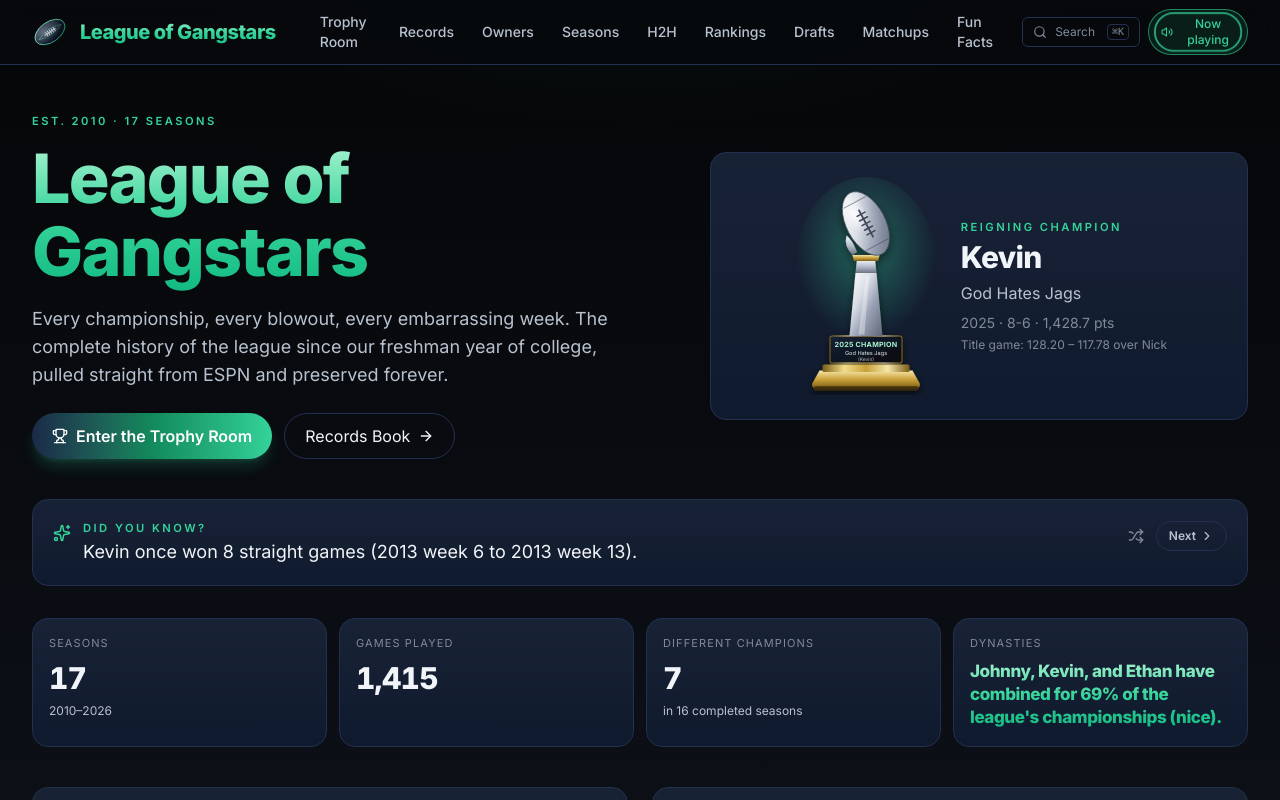
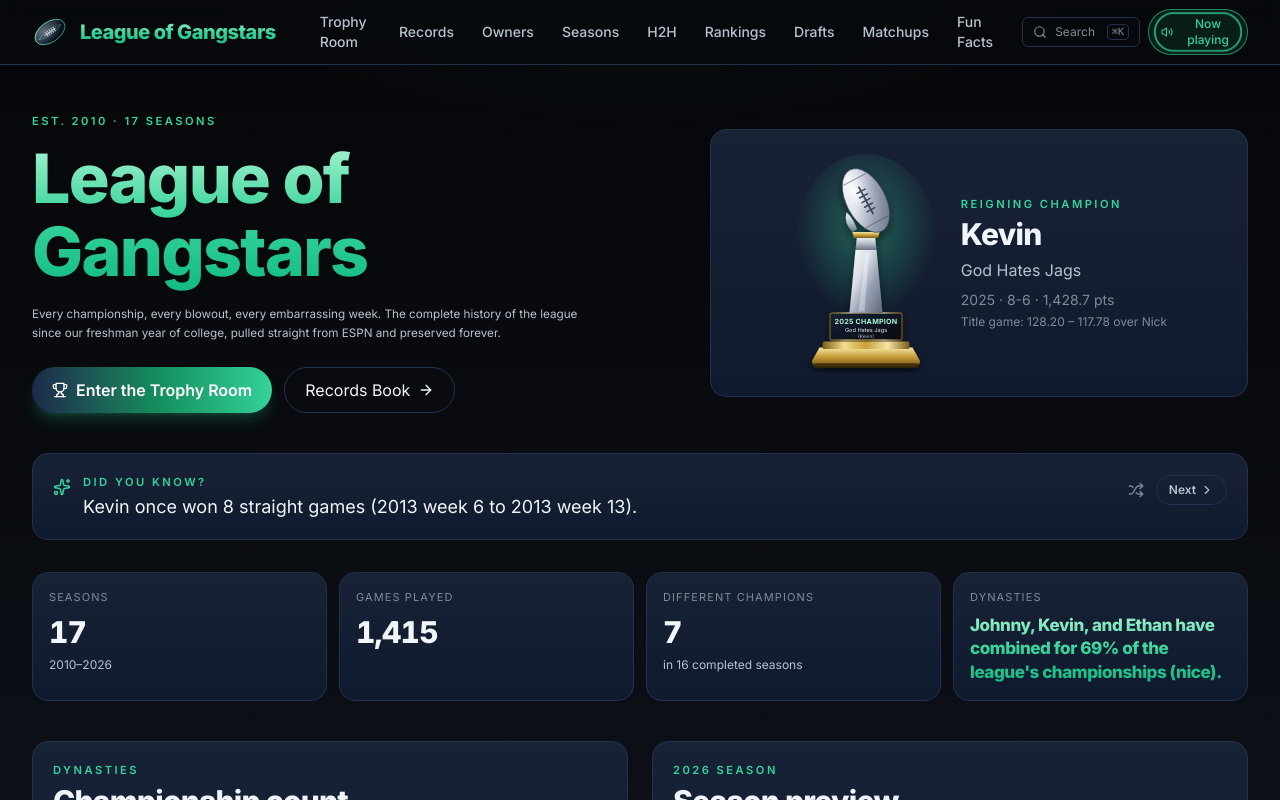
Before and after one commit to jjmeier51/fantasyfootball, a Next.js app: page / in a window 1280 px wide. Shown: the top 800 px of the page. Built offline with nearby package versions, Linux system fonts and the light colour scheme.

Commit message:
Shrink the homepage intro paragraph
Co-Authored-By: Claude Fable 5.1 <noreply@anthropic.com>
Claude-Session: https://claude.ai/code/session_01TwTD6vuz5zLQqv63FnkNdw

```diff
--- a/app/page.tsx
+++ b/app/page.tsx
@@ -50,7 +50,7 @@ export default function HomePage() {
         <div>
           <div className="eyebrow mb-3">Est. {meta.firstSeason} · {seasons.length} seasons</div>
           <h1 className="font-display text-5xl sm:text-6xl lg:text-[4.25rem] leading-[1.08] gold-text">{meta.leagueName}</h1>
-          <p className="mt-4 text-text-2 text-lg max-w-xl">
+          <p className="mt-4 text-text-2 text-[11.7px] leading-relaxed max-w-xl">
             Every championship, every blowout, every embarrassing week. The complete history of the league since our freshman year of college, pulled straight from ESPN and preserved forever.
           </p>
           <div className="mt-6 flex flex-wrap gap-3">
```
